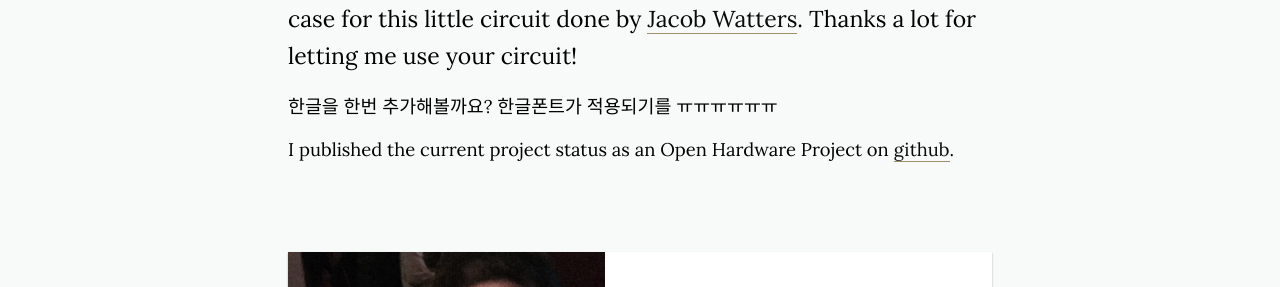
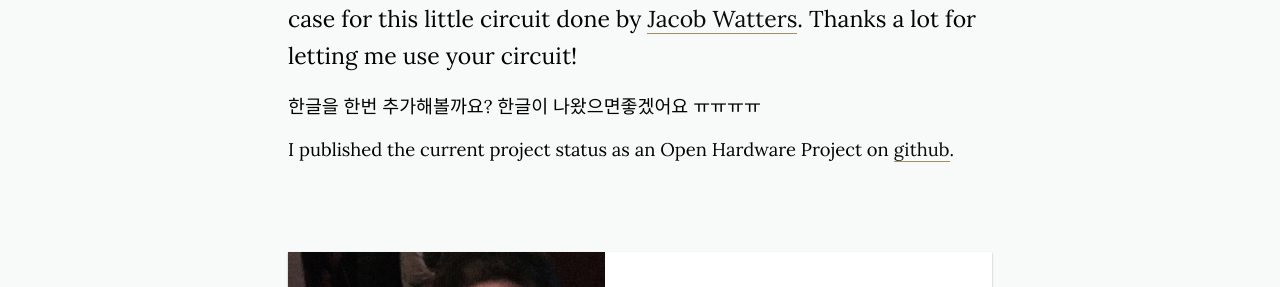
Before and after one commit to danb11/danb11.github.io, a Jekyll site: the page built from _posts/2017-01-09-um-tss.markdown, in a window 1280 px wide. Shown: the part 753-1040 px from the top of the page. Built offline with Jekyll 4.4.1, drawn with Linux system fonts in a browser that asks for light colours; nearby versions of some CDN libraries.

Commit message:
korean test2

```diff
--- a/_posts/2017-01-09-um-tss.markdown
+++ b/_posts/2017-01-09-um-tss.markdown
@@ -11,7 +11,6 @@ image-sm: /assets/images/2017-um-tss/thumb.JPG
 ---
 My first ***all inclusive***-project is finished. I created a PCB and a case for this little circuit done by [Jacob Watters](http://www.jacobwatters.com/blog/um-tss-drum-machine/). Thanks a lot for letting me use your circuit!
 
-한글을 한번 추가해볼까요?
-한글폰트가 적용되기를 ㅠㅠㅠㅠㅠㅠ
+한글을 한번 추가해볼까요? 한글이 나왔으면좋겠어요 ㅠㅠㅠㅠ
 
 I published the current project status as an Open Hardware Project on [github](https://github.com/tommueller/UM-TSS).
```
